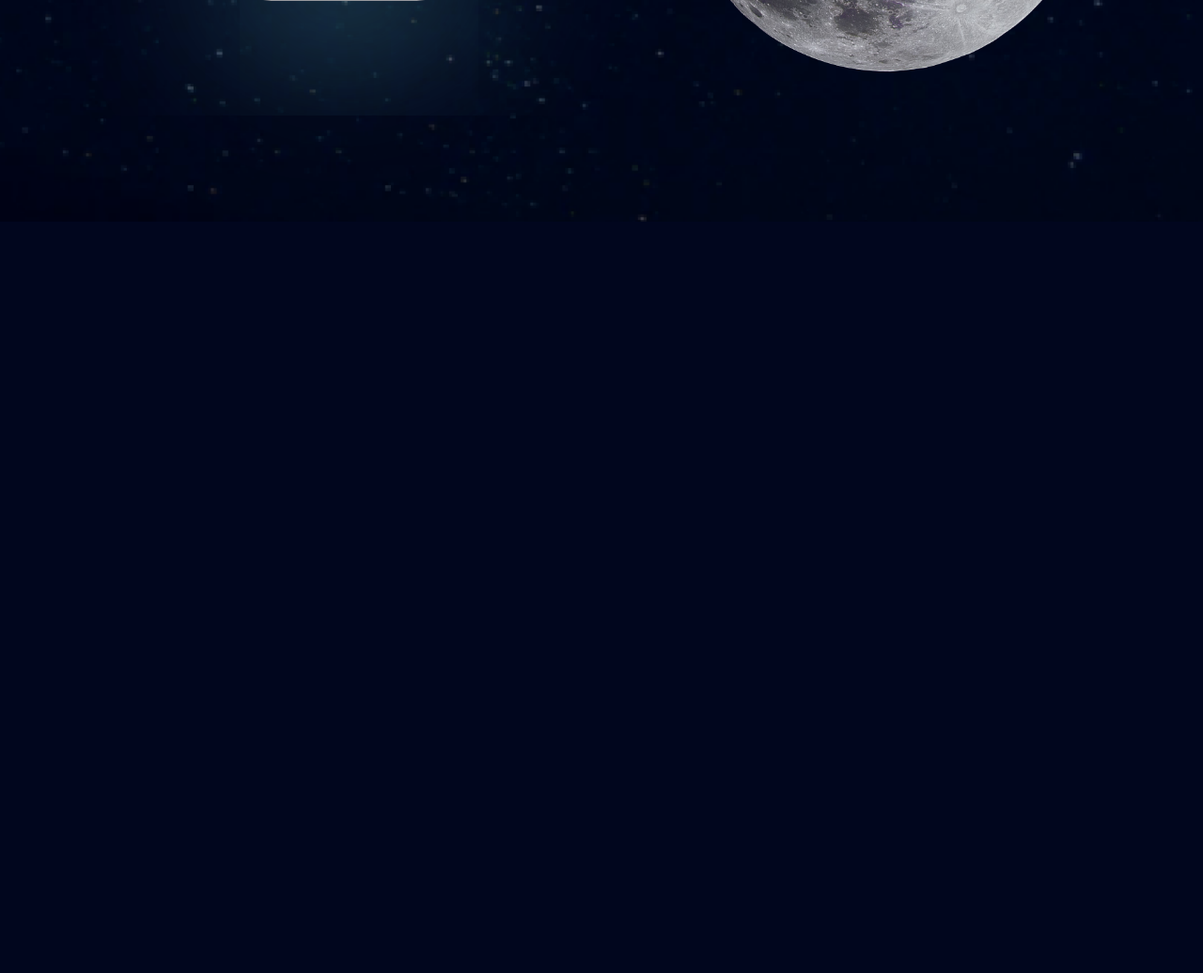
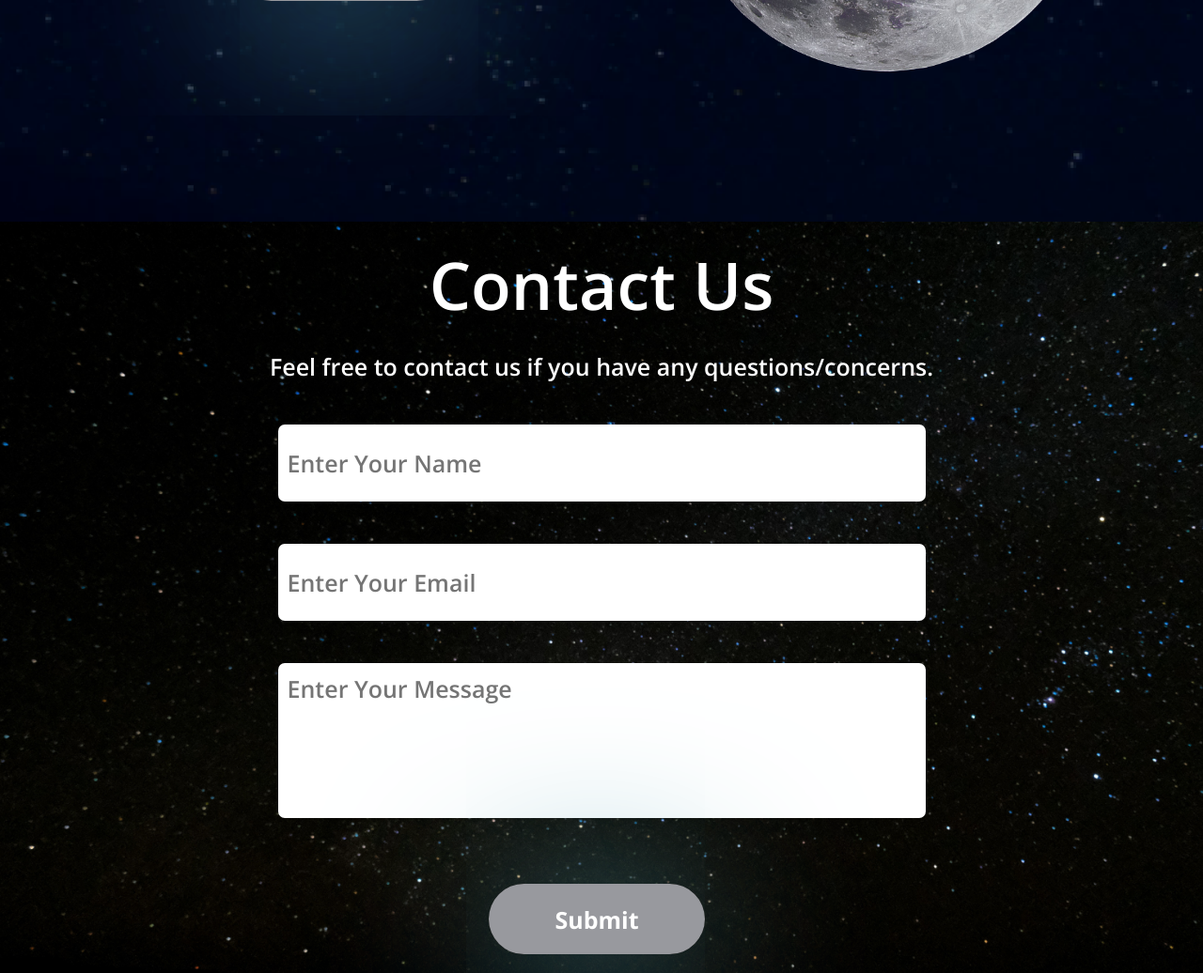
Before and after one commit to Zhenyu-Liang/Solario, a Flask app: page / in a window 1280 px wide. Shown: the part 2164-3200 px from the top of the page at 94% size. Before the commit the page ends 2400 px from the top, so only its background shows below. Run offline with Flask 2, Linux system fonts and the light colour scheme.

Commit message:
finished the solario index page almost

```diff
--- a/public/static/css/homePage.css
+++ b/public/static/css/homePage.css
@@ -9,6 +9,31 @@
   font-family: var(--font-family);
   list-style: none;
   font-style: normal;
+}
+
+input,
+textarea {
+  outline: none;
+}
+
+input[type="text"],
+textarea {
+  -webkit-transition: all 0.3s ease-in-out;
+  -moz-transition: all 0.3s ease-in-out;
+  -ms-transition: all 0.3s ease-in-out;
+  -o-transition: all 0.3s ease-in-out;
+  outline: none;
+}
+
+input[type="text"]:focus,
+textarea:focus {
+  box-shadow: 0 0 5px rgba(81, 203, 238, 1);
+  border: 1px solid rgba(81, 203, 238, 1);
+}
+
+textarea {
+  cursor: auto;
+  resize: none;
 }
 
 html {
@@ -38,13 +63,11 @@ a {
   background: none;
 }
 
-/* Handle */
 ::-webkit-scrollbar-thumb {
   background: #888;
   border-radius: 10px;
 }
 
-/* Handle on hover */
 ::-webkit-scrollbar-thumb:hover {
   background: #555;
 }
@@ -672,6 +695,121 @@ a {
   }
 }
 
+/* Contact Page */
+
+#contact {
+  position: relative;
+  height: 100vh;
+}
+
+#contact-background {
+  position: absolute;
+  top: 0;
+  left: 0;
+  width: 100%;
+  height: 100vh;
+  object-fit: cover;
+  object-position: cover;
+  z-index: 0;
+}
+
+#main-form-container {
+  position: relative;
+  height: 100vh;
+  width: 100%;
+  color: white;
+  display: flex;
+  justify-content: center;
+  align-items: center;
+  flex-direction: column;
+}
+
+#main-contact-title {
+  font-weight: 600;
+  font-size: 70px;
+  line-height: 95px;
+}
+
+#contact-sub-text {
+  font-size: var(--normal-size);
+  font-weight: 600;
+  line-height: 34px;
+}
+
+#user-message {
+  width: 689px;
+  height: 82px;
+  color: var(--dark);
+  font-weight: 600;
+  font-size: var(--normal-size);
+  line-height: 34px;
+  padding: 10px 10px 155px 10px;
+  border-radius: var(--normal-radius);
+  border: none;
+  margin-top: 45px;
+}
+
+#user-name,
+#user-email {
+  width: 689px;
+  height: 82px;
+  color: var(--dark);
+  font-weight: 600;
+  font-size: var(--normal-size);
+  line-height: 34px;
+  padding: 10px;
+  border-radius: var(--normal-radius);
+  border: none;
+  margin-top: 45px;
+}
+
+#submit-btn {
+  background-color: var(--grey);
+  color: white;
+  font-weight: bold;
+  font-size: var(--normal-size);
+  line-height: 34px;
+  box-shadow: 0px 10px 186px #56a3b4;
+  width: 230px;
+  height: 75px;
+  cursor: pointer;
+  position: relative;
+  right: 5px;
+  overflow: hidden;
+  background: linear-gradient(to right, #898a90 50%, var(--grey) 50%);
+  background-size: 200% 100%;
+  background-position: right bottom;
+  border: none;
+  border-radius: var(--round);
+}
+
+#submit-btn:hover {
+  background-position: left bottom;
+  transition: all 0.25s ease-out;
+}
+
+#submit-btn {
+  margin-top: 65px;
+  display: flex;
+  justify-content: center;
+}
+
+@media screen and (max-width: 780px) {
+  #user-name,
+  #user-email,
+  #user-message {
+    width: 500px;
+  }
+
+  #contact-sub-text {
+    font-size: calc(var(--normal-size) - 7px);
+  }
+
+  #main-contact-title {
+    font-size: 60px;
+  }
+}
+
 /* Responsive */
 
 #hidden-small-screen-text {
--- a/public/templates/index.html
+++ b/public/templates/index.html
@@ -132,6 +132,25 @@
         </section>
 
         <!-- Contact Page -->
+        <section id="contact" class="contact">
+            <img id="contact-background" src="{{ url_for('static', filename='img/home_img/SpaceBackground4.png') }}" alt="Refresh Page">
+            <div id="main-form-container">
+                <h1 id="main-contact-title">Contact Us</h1>
+                    <br>
+                <h3 id="contact-sub-text">
+                    Feel free to contact us if you have any questions/concerns.
+                </h3>
+                <form id="contact-form" method="POST" onsubmit="return false">
+                    <input id="user-name" name="name" type="text" placeholder="Enter Your Name">
+                    <br>
+                    <input id="user-email" name="email" type="text" placeholder="Enter Your Email">
+                    <br>
+                    <textarea id="user-message" name="message" rows="5" cols="60" placeholder="Enter Your Message"></textarea>
+                    <br>
+                    <input id="submit-btn" type="submit" value="Submit">
+                </form>
+            </div>
+        </section>
     </main>
 
     <!-- Text for Small Screens -->
```
